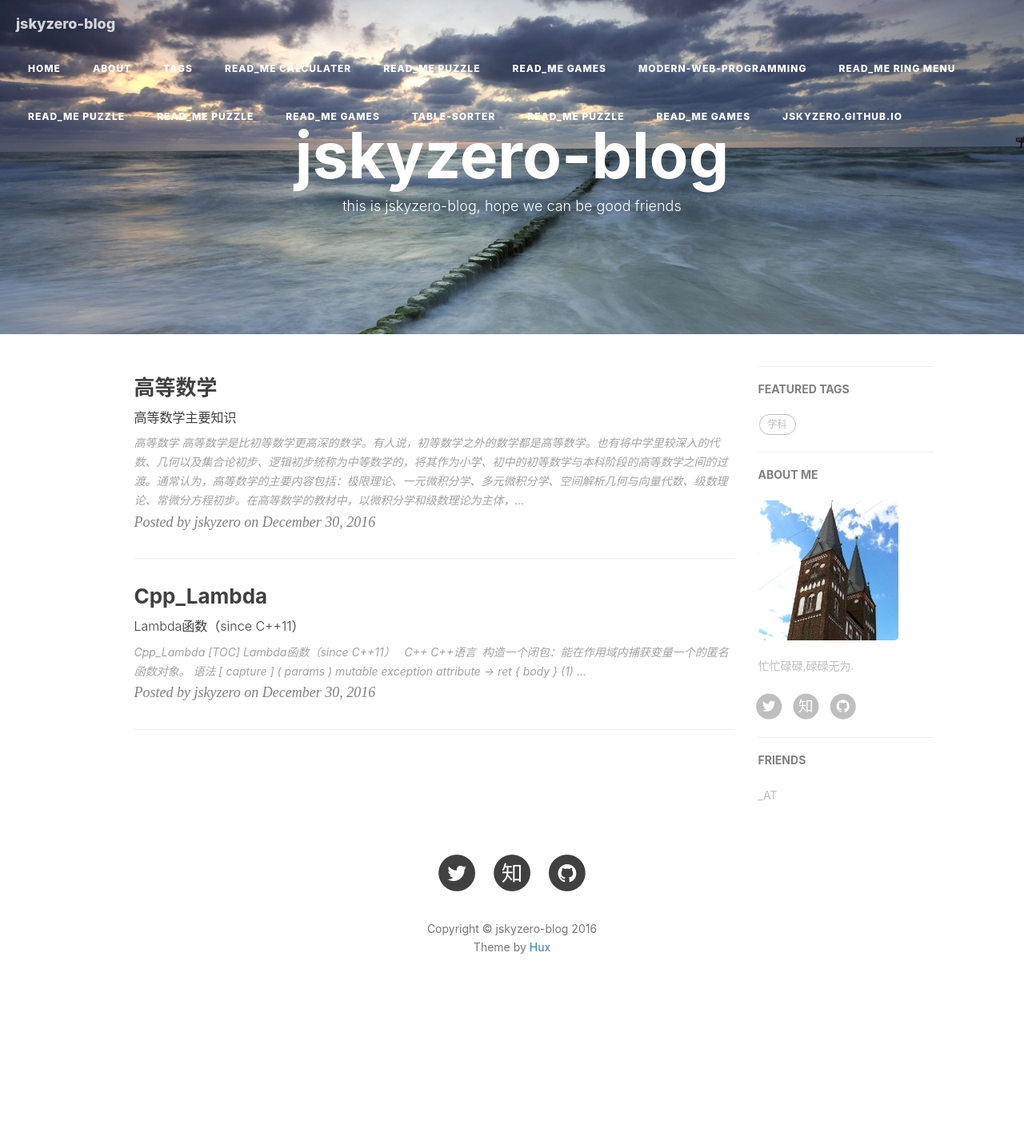
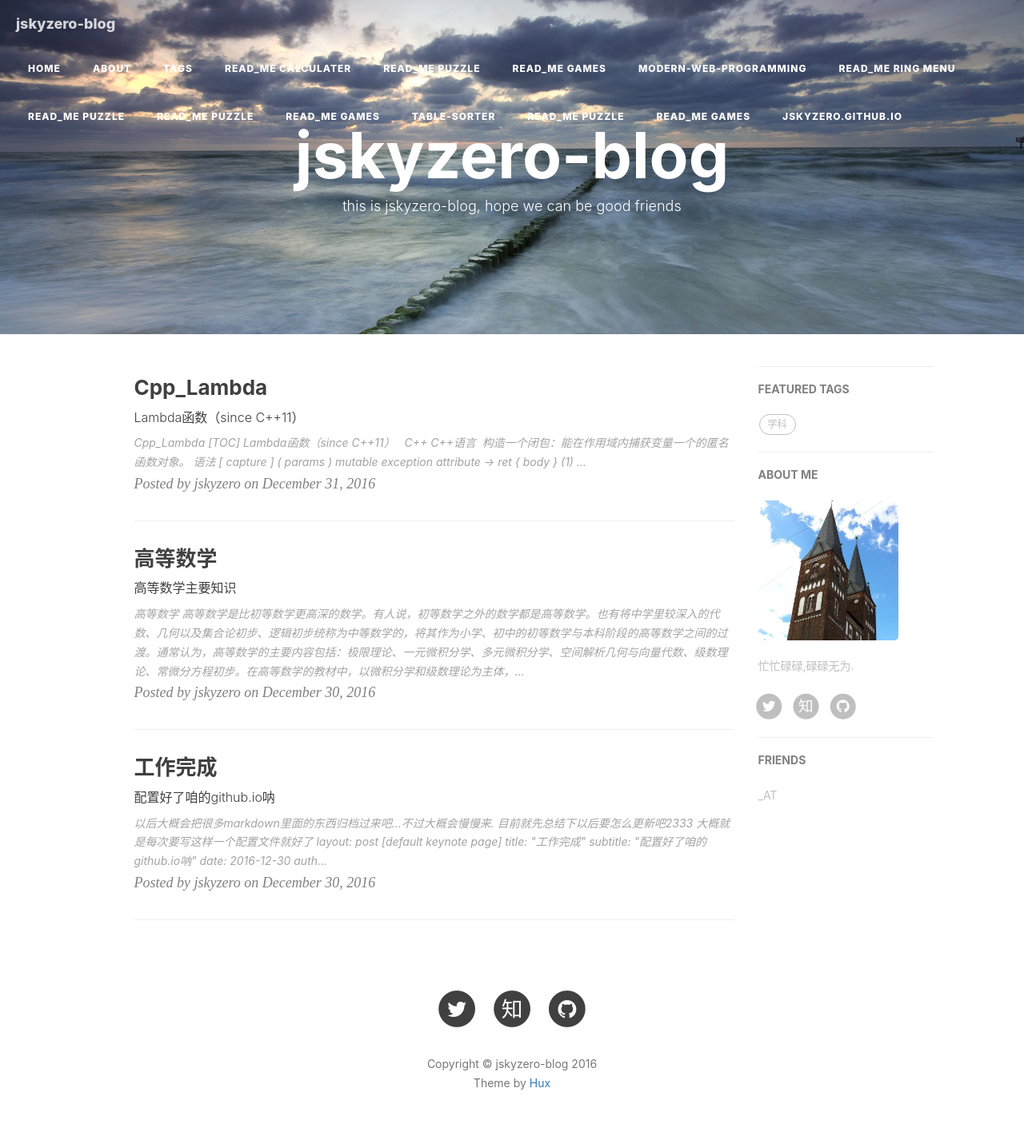
Before and after one commit to Mesekovic/Mesekovic.github.io, a Jekyll site: the page built from index.html, in a window 1280 px wide. Shown: the whole page at 80% size. Built offline with Jekyll 4.4.1, drawn with Linux system fonts in a browser that asks for light colours; nearby versions of some CDN libraries; the list of posts is cut into pages by our own code; comment, search, counter and statistics services are not loaded; before the commit the page ends 1262 px from its top, so only the background shows below that.

Commit message:
fix things

```diff
--- a/_config.yml
+++ b/_config.yml
@@ -53,7 +53,8 @@ input: GFM                            # use Github Flavored Markdown !important
 # Duoshuo settings
 duoshuo_username: jskyzero
 # Share component is depend on Comment so we can NOT use share only.
-duoshuo_share: true                     # set to false if you want to use Comment without Sharing
+duoshuo_share: true
+# set to false if you want to use Comment without Sharing
 
 
 
@@ -77,7 +78,7 @@ sidebar-avatar: /img/jskyzero.jpg      # use absolute URL, seeing it's used in b
 
 # Featured Tags
 featured-tags: true                     # whether or not using Feature-Tags
-featured-condition-size: 1              # A tag will be featured if the size of it is more than this condition value
+featured-condition-size: 1             # A tag will be featured if the size of it is more than this condition value
 
 
 
--- a/_posts/2016-12-30-Cpp_Lambda.md
+++ b/_posts/2016-12-30-Cpp_Lambda.md
@@ -2,7 +2,7 @@
 layout:     post
 title:      "Cpp_Lambda"
 subtitle:   "Lambda函数（since C++11）"
-date:       2016-12-30
+date:       2016-12-31
 author:     "jskyzero"
 header-img: "img/JK.jpg"
 tags:
--- /dev/null
+++ b/_posts/2016-12-30-Start.md
@@ -0,0 +1,25 @@
+---
+layout:     post
+title:      "工作完成"
+subtitle:   "配置好了咱的github.io呐"
+date:       2016-12-30
+author:     "jskyzero"
+header-img: "img/girls.jpg"
+tags:
+    - Me
+---
+
+以后大概会把很多markdown里面的东西归档过来吧...不过大概会慢慢来.
+
+目前就先总结下以后要怎么更新吧2333
+
+大概就是每次要写这样一个配置文件就好了
+
+    layout:     post [default keynote page]
+    title:      "工作完成"
+    subtitle:   "配置好了咱的github.io呐"
+    date:       2016-12-30
+    author:     "jskyzero"
+    header-img: "img/girls.jpg"
+    tags:
+        - Me
--- a/about.html
+++ b/about.html
@@ -1,6 +1,6 @@
 ---
+title: "About"
 layout: page
-title: "About"
 description: "this is a short introduction about jskyzero."
 header-img: "img/about.jpg"
 ---
@@ -16,10 +16,10 @@ header-img: "img/about.jpg"
 
     <!--copied from markdown -->
         <p id="introduction"> 一个很笨的学生.<br><br>
-            目前在SYSU读软件工程.<br><br>
+            目前在中山大学读软件工程.<br><br>
             有很多想学的东西.<br><br>
             喜欢玩游戏和看动画片.<br><br>
-            很高兴能遇见.<br><br>
+            很高兴能遇见乃.<br><br>
             希望能成为好朋友.<br><br>
 		</p>
 
```
Also changed, not shown: offine.html (added, +25 -0 lines), sw.js (added, +148 -0 lines), 2 other files.
